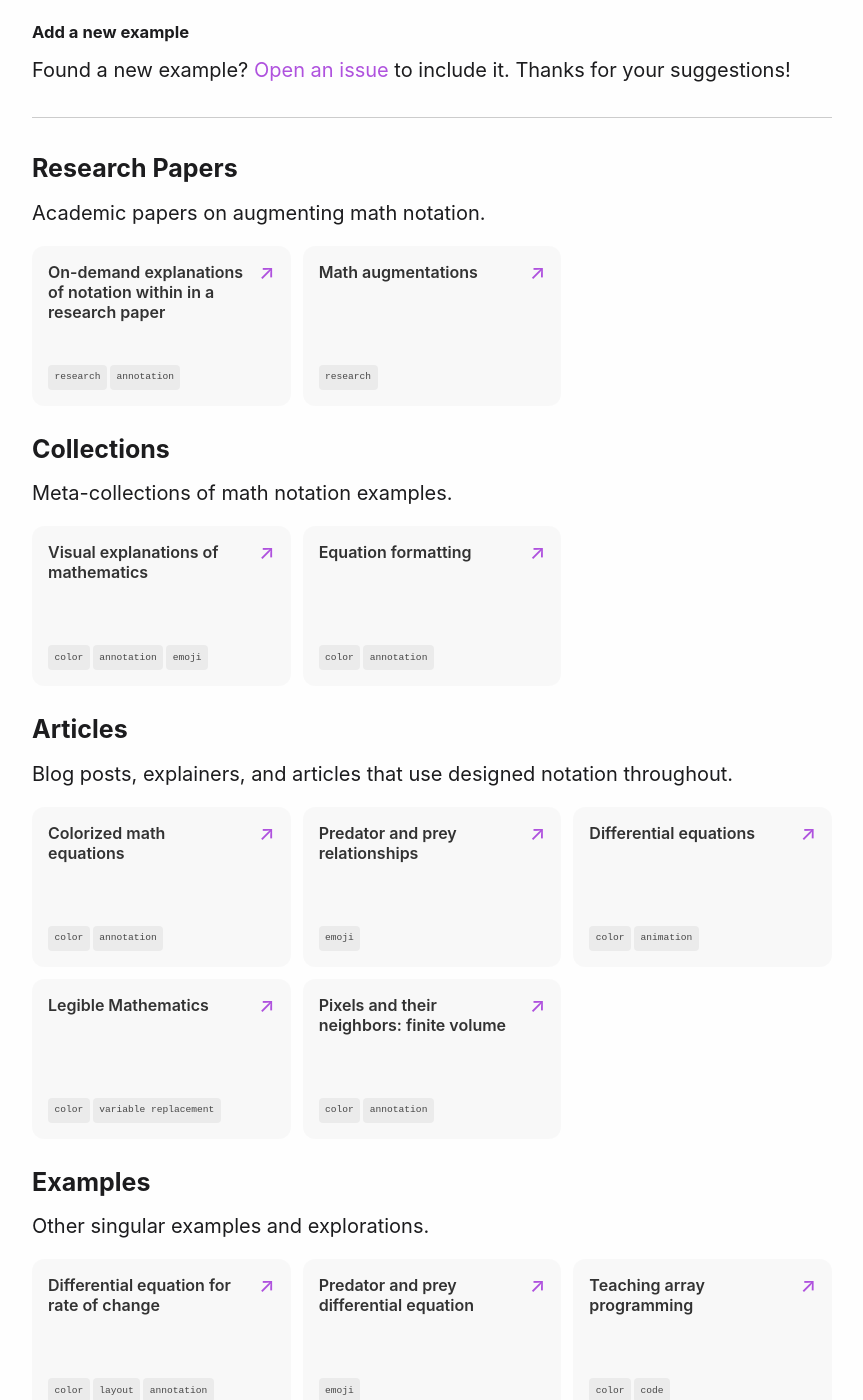
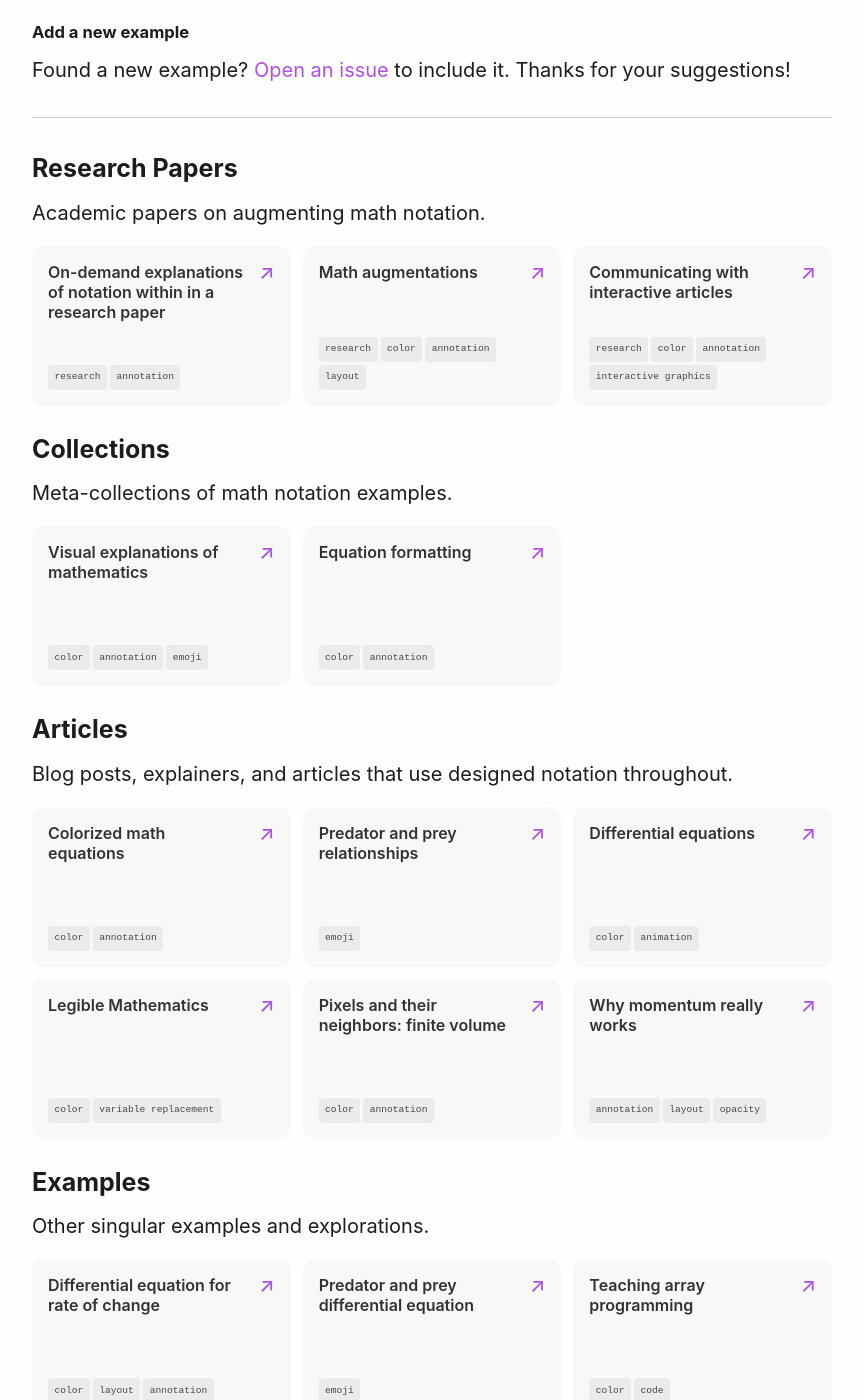
Before and after one commit to fredhohman/awesome-mathematical-notation-design, a Jekyll site: the page built from index.md, in a window 1280 px wide and 1400 px high, scrolled down 571 px. Shown: the whole window, without its empty margins (208-1071 px from the left). Built offline with Jekyll 4.4.1, drawn with Linux system fonts in a browser that asks for light colours; some of the changed text lies outside the part shown.

Commit message:
feat: break out distill examples, other exampleclean up

```diff
--- a/_data/examples.yaml
+++ b/_data/examples.yaml
@@ -94,7 +94,6 @@
 
 - description: Function plotting
   link: https://www.youtube.com/watch?v=ccBRIswpMzM
-  link: https://github.com/bengolds/playbook
   type: example
   tags:
     - interactive graphics
@@ -117,7 +116,6 @@
   type: example
   tags:
     - color
-    - graphics
     - physicalization
 
 - description: Elementary math
@@ -150,7 +148,6 @@
 
 - description: Equations in R
   link: https://twitter.com/andrewheiss/status/1312948770032807936
-  link: https://github.com/r-for-educators/flair
   type: example
   tags:
     - color
@@ -285,6 +282,9 @@
   type: paper
   tags:
     - research
+    - color
+    - annotation
+    - layout
 
 - description: PDEs and volume rendering thread
   link: https://twitter.com/keenanisalive/status/1526156301994180609
@@ -292,3 +292,34 @@
   tags:
     - color
     - annotation
+
+- description: Communicating with interactive articles
+  link: https://distill.pub/2020/communicating-with-interactive-articles/
+  type: paper
+  tags:
+    - research
+    - color
+    - annotation
+    - interactive graphics
+
+- description: Why momentum really works
+  link: https://distill.pub/2017/momentum/
+  type: article
+  tags:
+    - annotation
+    - layout
+    - opacity
+
+- description: Designs decisions for Distill equations
+  link: https://github.com/distillpub/post--momentum/issues/15
+  type: example
+  tags:
+    - color
+    - annotation
+
+- description: Paths perspective on value learning
+  link: https://distill.pub/2019/paths-perspective-on-value-learning/
+  type: example
+  tags:
+    - annotation
+    - static graphics
```
